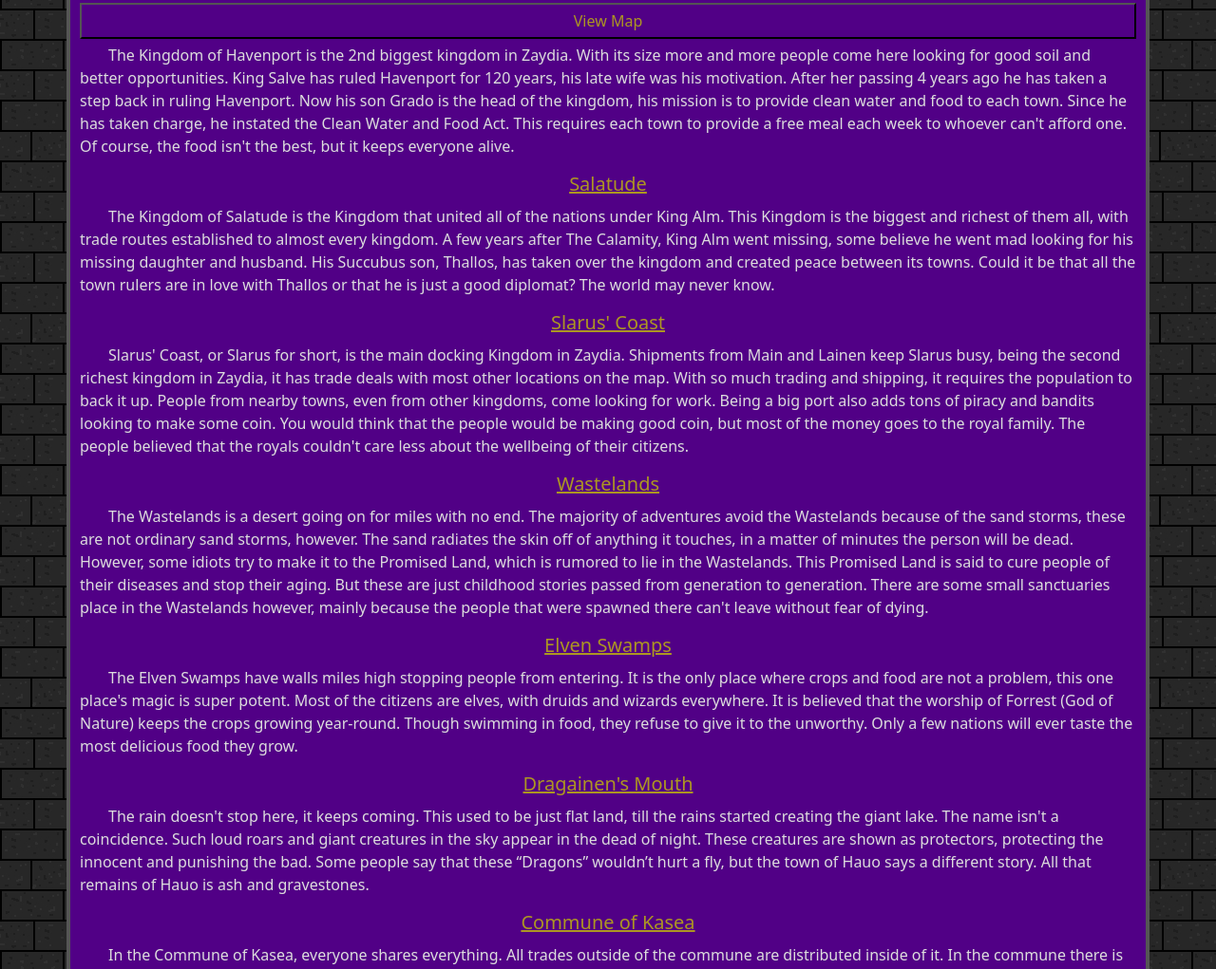
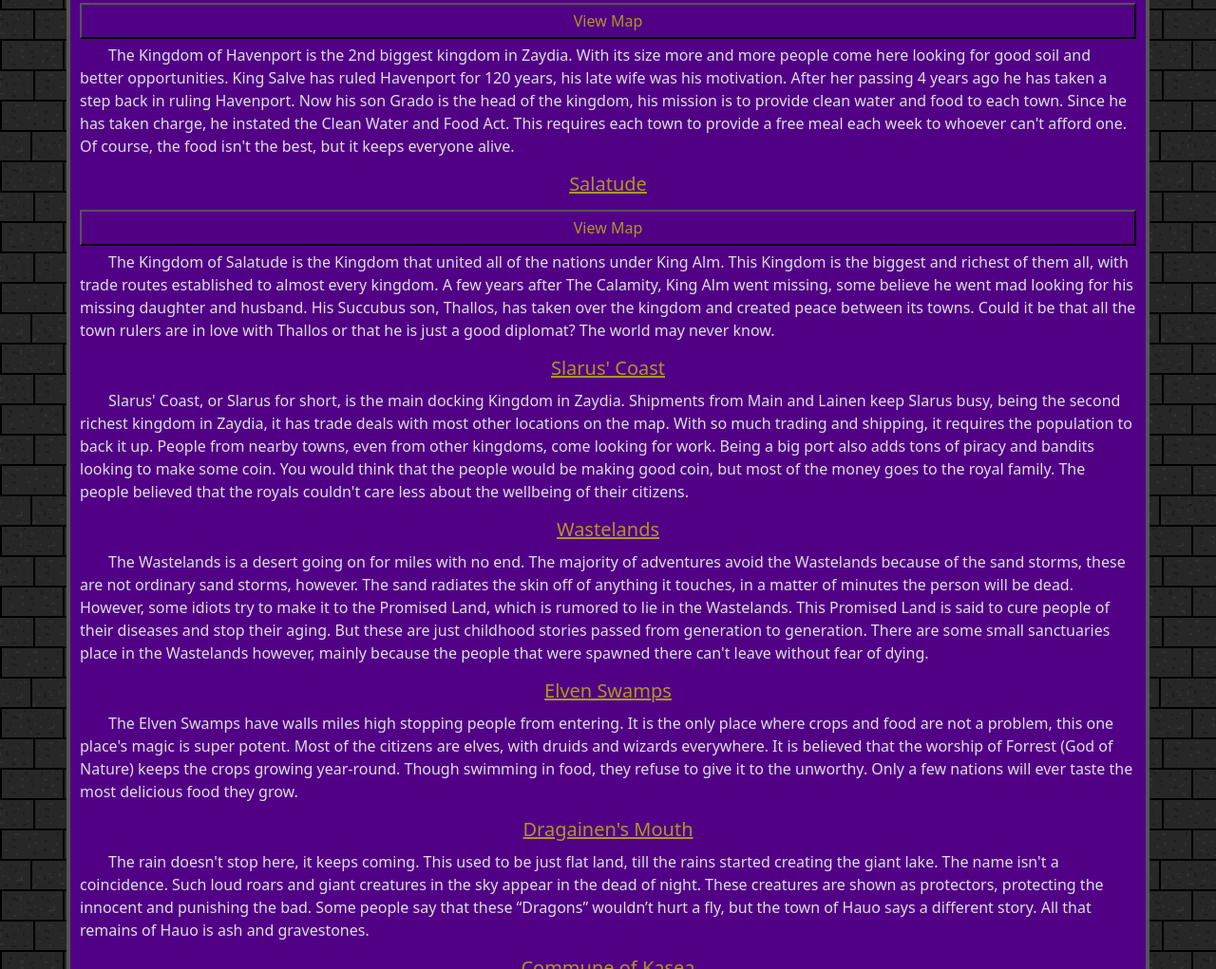
Before and after one commit to ViTheAxolotl/Forgotten-Realm, a website: page mapAndTowns.html in a window 1280 px wide. Shown: the part 1431-2452 px from the top of the page at 95% size. Drawn offline with Linux system fonts and the light colour scheme.

Commit message:
done for now?

```diff
--- a/mapAndTowns.html
+++ b/mapAndTowns.html
@@ -36,7 +36,7 @@
             <img src="images/maps/mapOfZaydia.png"/>
             <h5>Havenport</h5> <button onclick="window.open('specificMap.html?Havenport', '_blank');">View Map</button>
               <p>The Kingdom of Havenport is the 2nd biggest kingdom in Zaydia. With its size more and more people come here looking for good soil and better opportunities. King Salve has ruled Havenport for 120 years, his late wife was his motivation. After her passing 4 years ago he has taken a step back in ruling Havenport. Now his son Grado is the head of the kingdom, his mission is to provide clean water and food to each town. Since he has taken charge, he instated the Clean Water and Food Act. This requires each town to provide a free meal each week to whoever can't afford one. Of course, the food isn't the best, but it keeps everyone alive.</p>
-            <h5>Salatude</h5>
+            <h5>Salatude</h5> <button onclick="window.open('specificMap.html?Salatude', '_blank');">View Map</button>
               <p>The Kingdom of Salatude is the Kingdom that united all of the nations under King Alm. This Kingdom is the biggest and richest of them all, with trade routes established to almost every kingdom. A few years after The Calamity, King Alm went missing, some believe he went mad looking for his missing daughter and husband. His Succubus son, Thallos, has taken over the kingdom and created peace between its towns. Could it be that all the town rulers are in love with Thallos or that he is just a good diplomat? The world may never know.</p>
             <h5>Slarus' Coast</h5>
               <p>Slarus' Coast, or Slarus for short, is the main docking Kingdom in Zaydia. Shipments from Main and Lainen keep Slarus busy, being the second richest kingdom in Zaydia, it has trade deals with most other locations on the map. With so much trading and shipping, it requires the population to back it up. People from nearby towns, even from other kingdoms, come looking for work. Being a big port also adds tons of piracy and bandits looking to make some coin. You would think that the people would be making good coin, but most of the money goes to the royal family. The people believed that the royals couldn't care less about the wellbeing of their citizens.</p>
```
